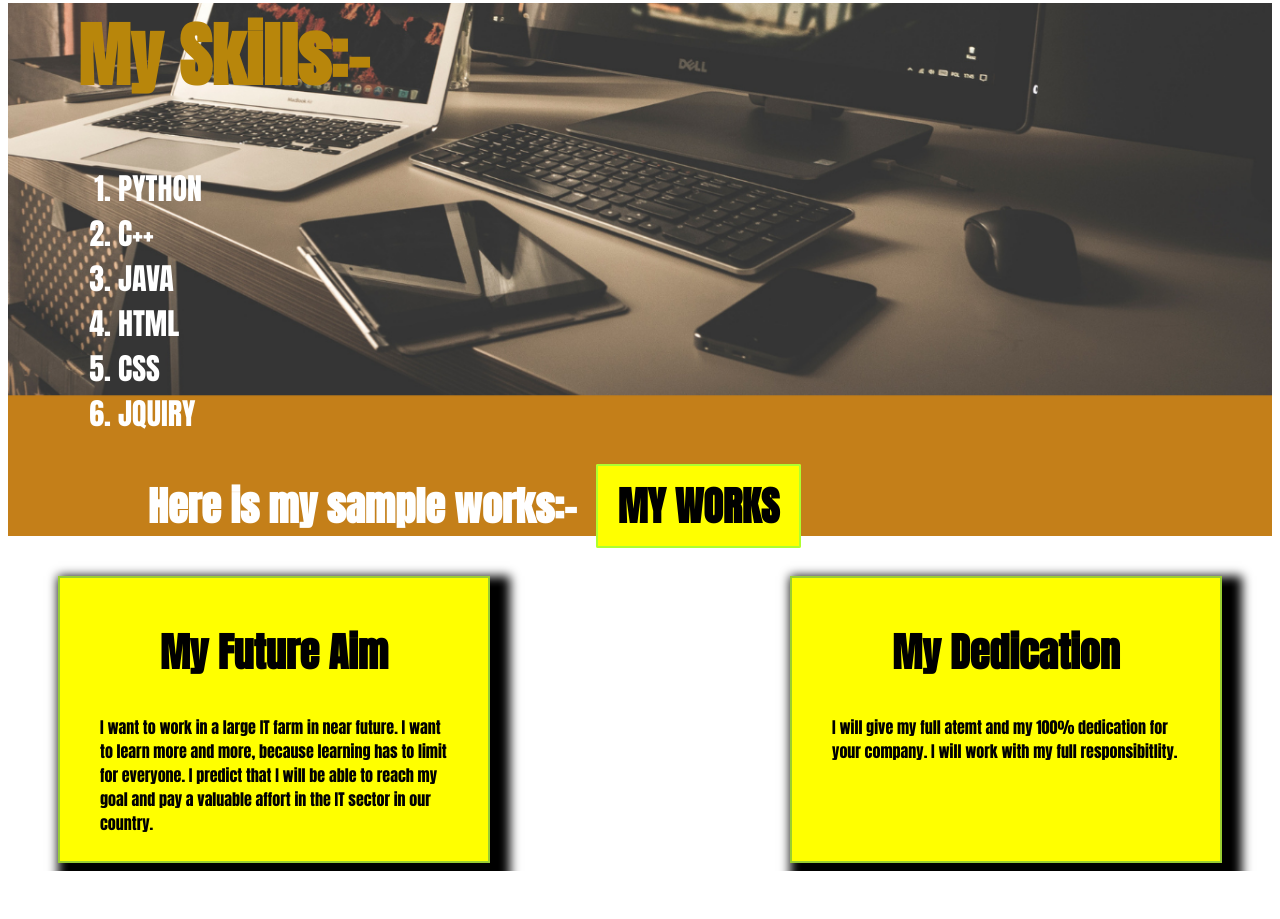
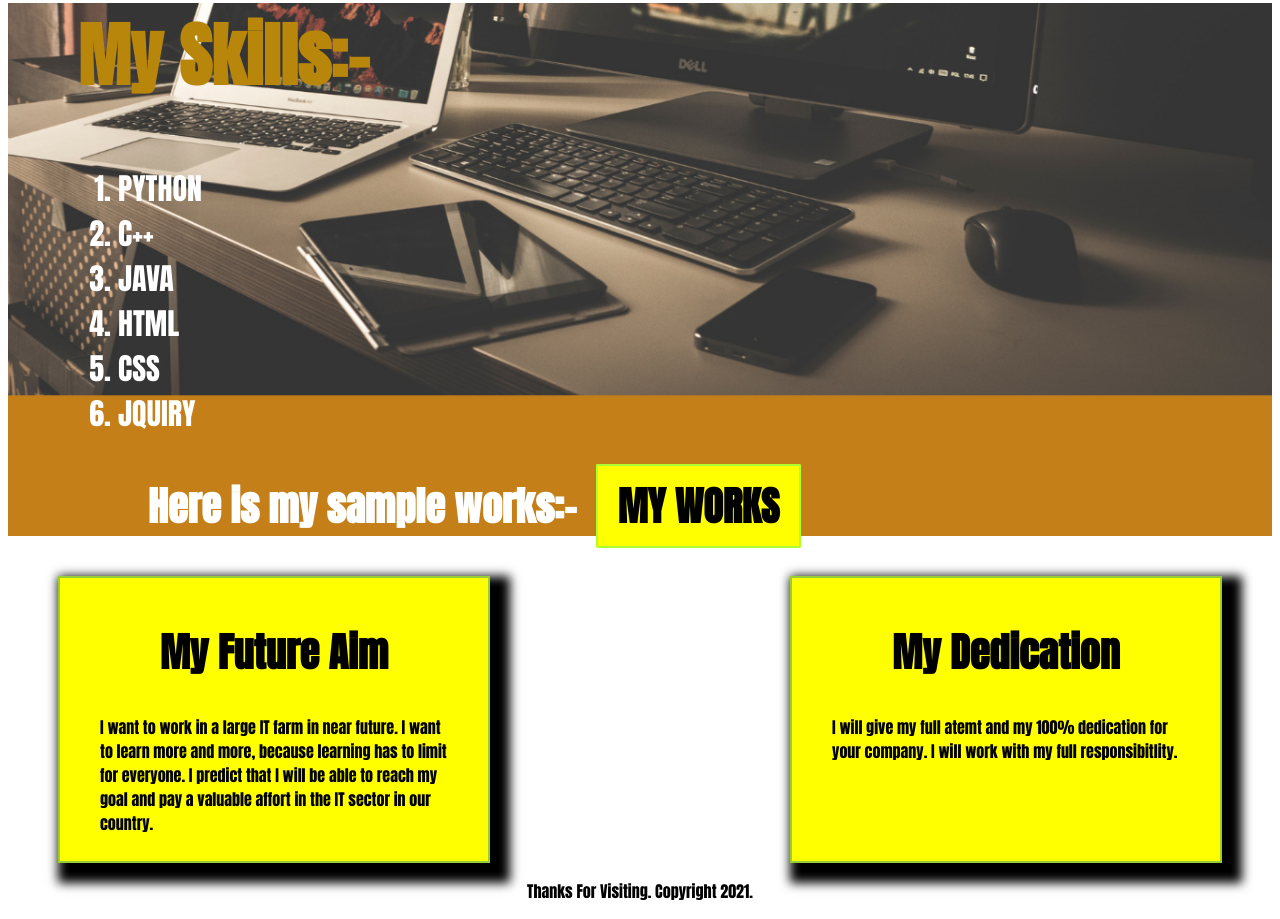
Before and after one commit to Samin35/Brand-new-website, a plain HTML site: page index.html in a window 1280 px wide. Shown: the part 650-1569 px from the top of the page. Before the commit the page ends 1521 px from the top, so only its background shows below. Drawn offline with Linux system fonts and the light colour scheme.

Commit message:
fourth commit

```diff
--- a/index.html
+++ b/index.html
@@ -65,7 +65,7 @@
         <p>I will give my full atemt and my 100% dedication for your company. I will work with my full responsibitlity.</p>
        </div>
    </section>
-
+<p class="goal">Thanks For Visiting. Copyright 2021.</p>
 
 </body>
 </html>
--- a/style.css
+++ b/style.css
@@ -98,3 +98,6 @@ h2{
     padding: 10px 40px;
     box-shadow: 10px 10px 10px 10px;
 }
+.goal{
+    text-align: center;
+}
```
